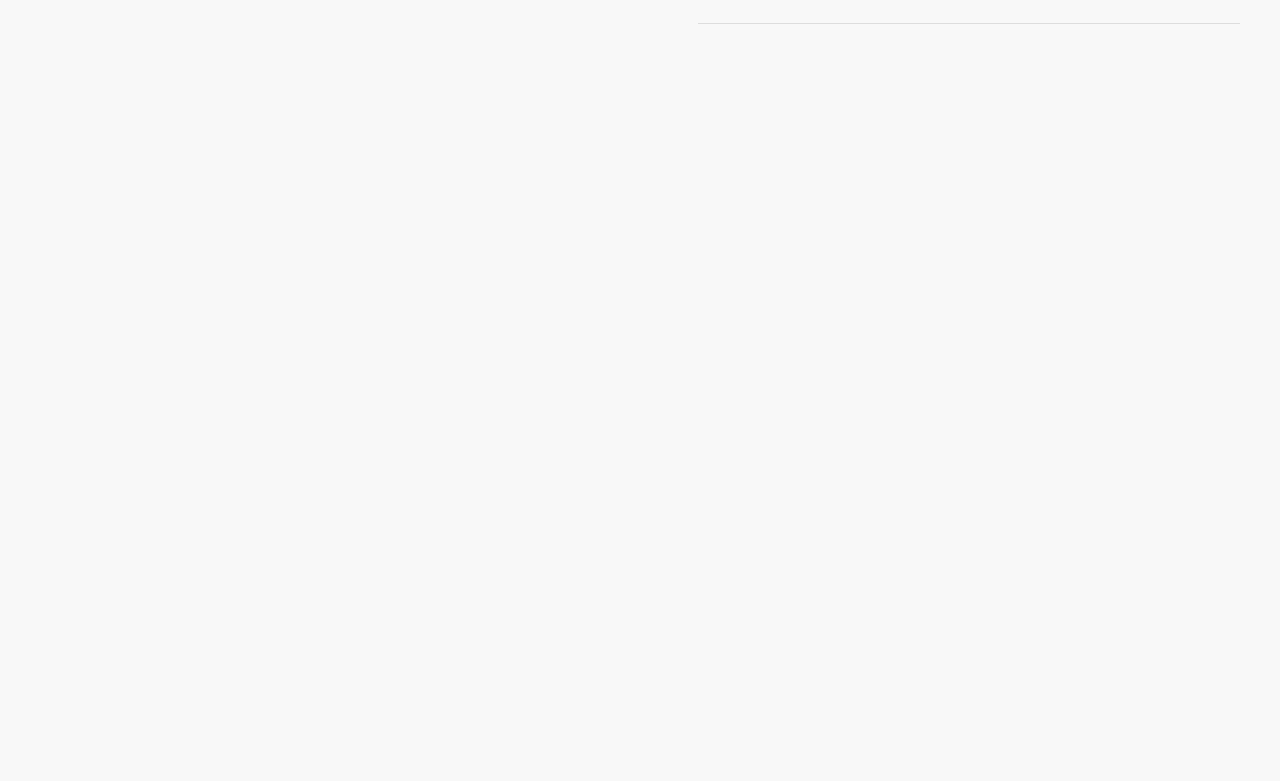
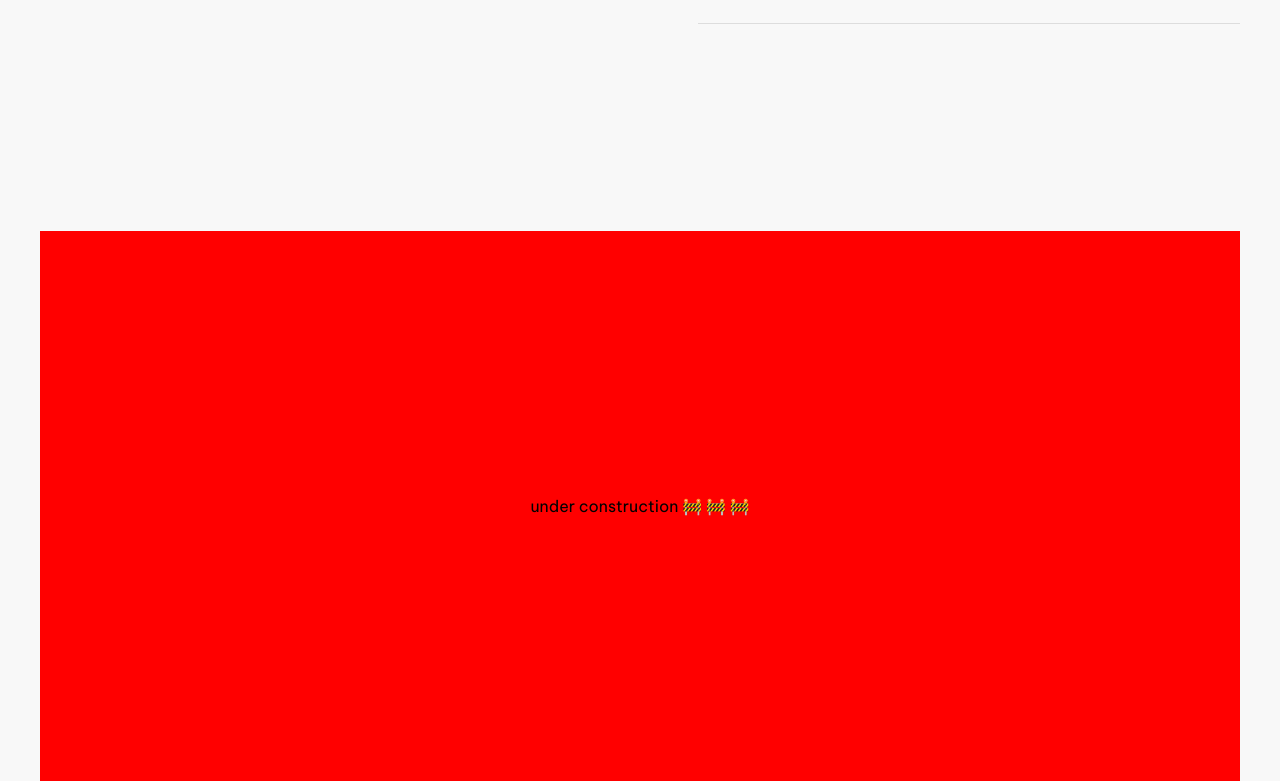
Before and after one commit to gustavoalvim41/kejoo, a React (Vite) app: page / in a window 1280 px wide. Shown: the part 1939-2720 px from the top of the page. Before the commit the page ends 2170 px from the top, so only its background shows below. Built offline with nearby package versions, Linux system fonts and the light colour scheme.

Commit message:
adding pricing component

```diff
--- a/src/screens/Home/components/Pricing/index.jsx
+++ b/src/screens/Home/components/Pricing/index.jsx
@@ -3,8 +3,8 @@ import './styles.sass';
 
 const Pricing = () => {
   return (
-    <section>
-      under construction
+    <section className='pricing'>
+      under construction 🚧 🚧 🚧
     </section>
   )
 }
--- a/src/screens/Home/components/Pricing/styles.sass
+++ b/src/screens/Home/components/Pricing/styles.sass
@@ -0,0 +1,9 @@
+.pricing
+  width: 100%
+  height: 55rem
+
+  display: flex
+  align-items: center
+  justify-content: center
+
+  background-color: red
--- a/src/screens/Home/index.jsx
+++ b/src/screens/Home/index.jsx
@@ -5,6 +5,7 @@ import Header from '../../components/Header';
 import Hero from './components/Hero';
 import Features from './components/Features';
 import Benefits from './components/Benefits';
+import Pricing from './components/Pricing';
 
 const Home = () => {
   return (
@@ -17,6 +18,8 @@ const Home = () => {
         <Features />
 
         <Benefits />
+
+        <Pricing />
       </main>
     </div>
   )
```
